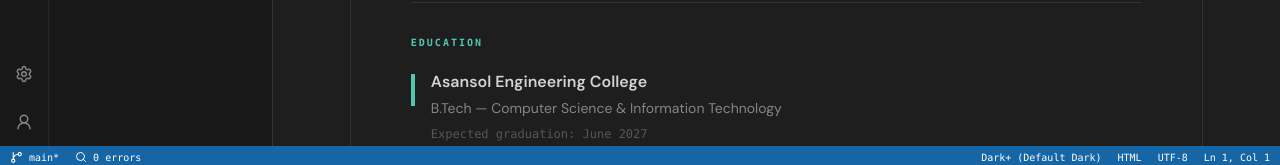
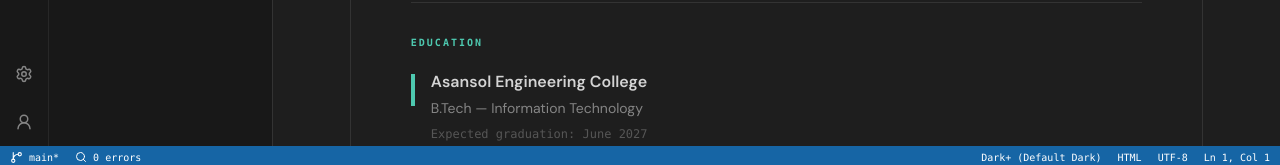
Before and after one commit to sarbojitdutta/myPortfolio, a React (Vite) app: page /about in a window 1280 px wide. Shown: the part 632-797 px from the top of the page. Built offline with nearby package versions, Linux system fonts and the light colour scheme.

Commit message:
Update the about section

```diff
--- a/src/components/views/AboutView.tsx
+++ b/src/components/views/AboutView.tsx
@@ -51,13 +51,18 @@ export function AboutView() {
 
           <section className="border-t pt-8" style={{ borderColor: 'var(--border)' }}>
             <SectionTitle>EDUCATION</SectionTitle>
-            <div className="flex gap-4"><div className="mt-1 h-8 w-1 shrink-0 bg-[var(--accent)]" /><div><h4 className="text-base font-semibold text-[var(--text)]">Asansol Engineering College</h4><p className="mt-1 text-sm text-[var(--muted)]">B.Tech — Computer Science &amp; Information Technology</p><p className={`mt-2 text-xs text-[var(--faint)] ${mono}`}>Expected graduation: June 2027</p></div></div>
+            <div className="flex gap-4">
+              <div className="mt-1 h-8 w-1 shrink-0 bg-[var(--accent)]" />
+              <div>
+                <h4 className="text-base font-semibold text-[var(--text)]">Asansol Engineering College</h4><p className="mt-1 text-sm text-[var(--muted)]">B.Tech — Information Technology</p><p className={`mt-2 text-xs text-[var(--faint)] ${mono}`}>Expected graduation: June 2027</p>
+              </div>
+            </div>
           </section>
 
           <section className="border-t pt-8" style={{ borderColor: 'var(--border)' }}>
             <SectionTitle>JOURNEY / MILESTONES</SectionTitle>
             <div className="grid gap-4 md:grid-cols-3">
-              {[['2024', 'Started development', 'Learned the fundamentals of programming and web development.'], ['2025', 'Built Lexis', 'Explored LLMs, retrieval and Graph RAG through a legal-tech project.'], ['2026', 'Built CognitoFlow', 'Combined full-stack engineering with AI-powered GitHub workflows.']].map(([year, title, description]) => <div key={year} className="border p-4 transition-colors hover:border-[var(--accent)]" style={{ borderColor: 'var(--border)' }}><span className={`text-lg font-bold text-[var(--accent)] ${mono}`}>{year}</span><h4 className="mt-3 text-sm font-semibold text-[var(--text)]">{title}</h4><p className="mt-2 text-xs leading-relaxed text-[var(--muted)]">{description}</p></div>)}
+              {[['2024', 'Started development', 'Learned the fundamentals of programming and web development.'], ['2025', 'Built CognitoFlow', 'Combined full-stack engineering with AI-powered GitHub workflows.'], ['2026', 'Built Lexis', 'Explored LLMs, retrieval and Graph RAG through a legal-tech project.']].map(([year, title, description]) => <div key={year} className="border p-4 transition-colors hover:border-[var(--accent)]" style={{ borderColor: 'var(--border)' }}><span className={`text-lg font-bold text-[var(--accent)] ${mono}`}>{year}</span><h4 className="mt-3 text-sm font-semibold text-[var(--text)]">{title}</h4><p className="mt-2 text-xs leading-relaxed text-[var(--muted)]">{description}</p></div>)}
             </div>
           </section>
 
@@ -67,7 +72,12 @@ export function AboutView() {
           </section>
 
           <section className="grid gap-5 border-t pt-8 sm:grid-cols-2" style={{ borderColor: 'var(--border)' }}>
-            <div className="border p-5" style={{ borderColor: 'var(--border)' }}><Telescope size={20} className="mb-3 text-[var(--accent)]" /><SectionTitle>BEYOND CODE</SectionTitle><p className="text-sm leading-relaxed text-[var(--muted)]">When I’m away from the terminal, I’m usually exploring astronomy, planning long-distance motorcycle trips, or looking for the next trail to trek.</p></div>
+            <div className="border p-5" style={{ borderColor: 'var(--border)' }}>
+              <Telescope size={20} className="mb-3 text-[var(--accent)]" />
+              <SectionTitle>BEYOND CODE</SectionTitle>
+              <p className="text-sm leading-relaxed text-[var(--muted)]">Outside development, I enjoy watching movies and reading books — activities that help me explore different perspectives, improve my communication, and keep learning beyond technology.
+              </p>
+            </div>
             <div className="border p-5" style={{ borderColor: 'var(--border)' }}><MapPin size={20} className="mb-3 text-[var(--accent)]" /><SectionTitle>OPEN TO</SectionTitle><p className="text-sm leading-relaxed text-[var(--muted)]">Full-stack development, AI engineering, and opportunities where I can build, learn, and solve interesting problems.</p></div>
           </section>
 
```
